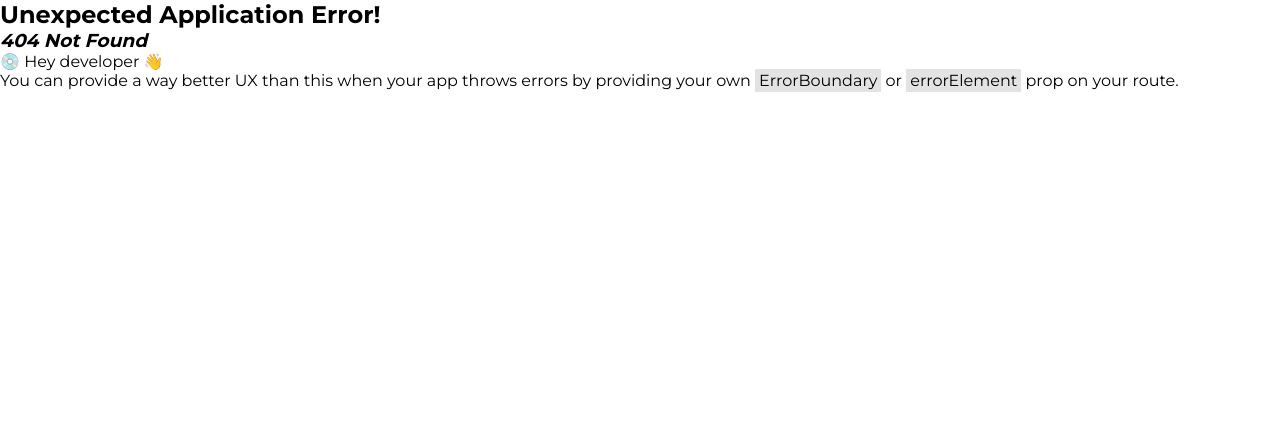
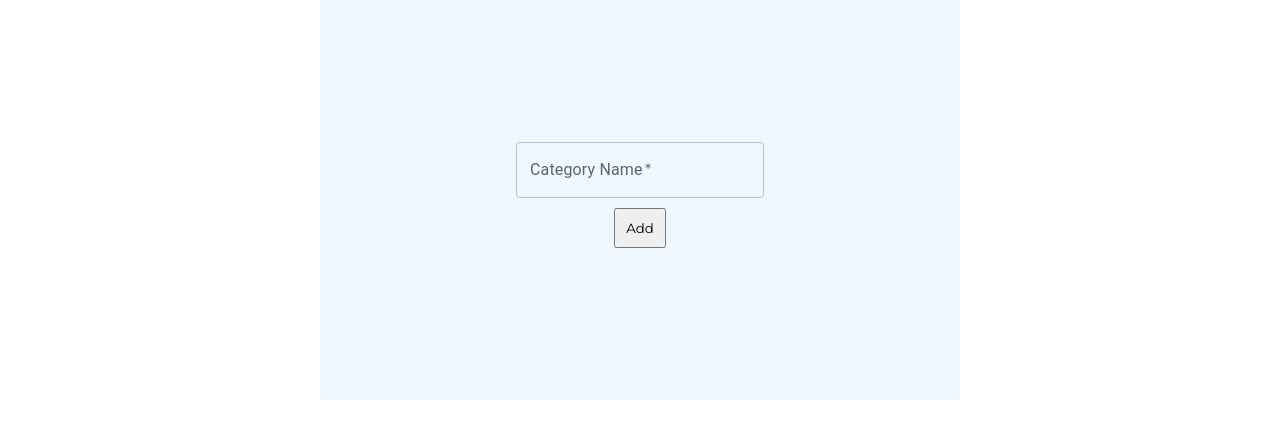
Before and after one commit to rxmann/Ecommerce-BechCha-Client, a React (Create React App) app: page /addcategory in a window 1280 px wide. Before the commit this address had no page. Shown: the top 438 px of the page. Built offline with nearby package versions, Linux system fonts and the light colour scheme.

Commit message:
add category

```diff
--- a/src/App.js
+++ b/src/App.js
@@ -2,6 +2,7 @@ import Homepage from "./Pages/Homepage"
 import LoginPage from "./Pages/LoginPage"
 import RegisterPage from "./Pages/RegisterPage"
 import {createBrowserRouter, RouterProvider} from "react-router-dom"
+import AddCategory from "./Pages/AddCategory"
 
 
 
@@ -25,6 +26,10 @@ const App = () => {
     {
       path: "/",
       element: <Homepage />
+    },
+    {
+      path: "/addcategory",
+      element: <AddCategory />
     }
 
   ])
--- /dev/null
+++ b/src/Pages/AddCategory.jsx
@@ -0,0 +1,86 @@
+import { useState } from "react"
+import styled from "styled-components"
+import TextField from '@mui/material/TextField';
+import { userRequest } from "../requestMethods/requestMethods"
+
+const Container = styled.div`
+    display: flex;
+    justify-content: center;
+`
+
+const Form = styled.div`
+    background-color: aliceblue;
+    display: flex;
+    flex-direction: column;
+    align-items: center;
+    justify-content: center;
+    height: 50vh;
+    width: 50vw;
+    vertical-align: middle;
+`
+
+const InputField = styled.input`
+    font-size: 24px;
+    padding: 3px;
+`
+const Button = styled.button`
+    margin: 10px;
+    padding: 10px;
+`
+
+
+const SpanMessage = styled.div`
+    background-color: red;
+    color: white;
+    display: flex;
+    align-items: center;
+    justify-content: center;
+    padding: 10px 0px;
+`
+
+
+
+const AddCategory = () => {
+
+    const [catName, setCatName] = useState("");
+
+    const [error, setError] = useState("");
+
+
+    const handleAddCat = async (e) => {
+        e.preventDefault();
+
+        console.log("check");
+        try {
+            const response = await userRequest.post("/category/add", {
+                catName
+            })
+            console.log("Add successful\n", response);
+        }
+        catch (err) {
+            console.log(err);
+            setError(err)
+        }
+    }
+
+
+  return (
+    <Container>
+        <Form >
+                <TextField
+                        value={catName}
+                        onChange={(e) => {setCatName(e.target.value)}}
+                        required
+                        label="Category Name"
+                        type="text"
+                />
+
+            <Button onClick={handleAddCat}> Add </Button>
+
+            {error? <SpanMessage> {error} </SpanMessage> : ""}
+        </Form>
+    </Container>
+  )
+}
+
+export default AddCategory
--- a/src/requestMethods/requestMethods.js
+++ b/src/requestMethods/requestMethods.js
@@ -1,9 +1,8 @@
 import axios from "axios"
 
 const BASE_URL = "http://localhost:5000/api"
-const TOKEN = "eyJhbGciOiJIUzI1NiIsInR5cCI6IkpXVCJ9.eyJfaWQiOiI2Mzk4OWEwZWY0NzBhMDg0YjEzNDFmZDYiLCJpc0FkbWluIjpmYWxzZSwiaWF0IjoxNjcxMDIyNTg0LCJleHAiOjE2NzEwMjI1OTR9.j7JOtNETAeR1EiImeVsfnKbHewl-CMSd7pGF6XOG3yc";
 
-
+const TOKEN = "";
 
 export const publicRequest = axios.create({
     baseURL: BASE_URL
```
